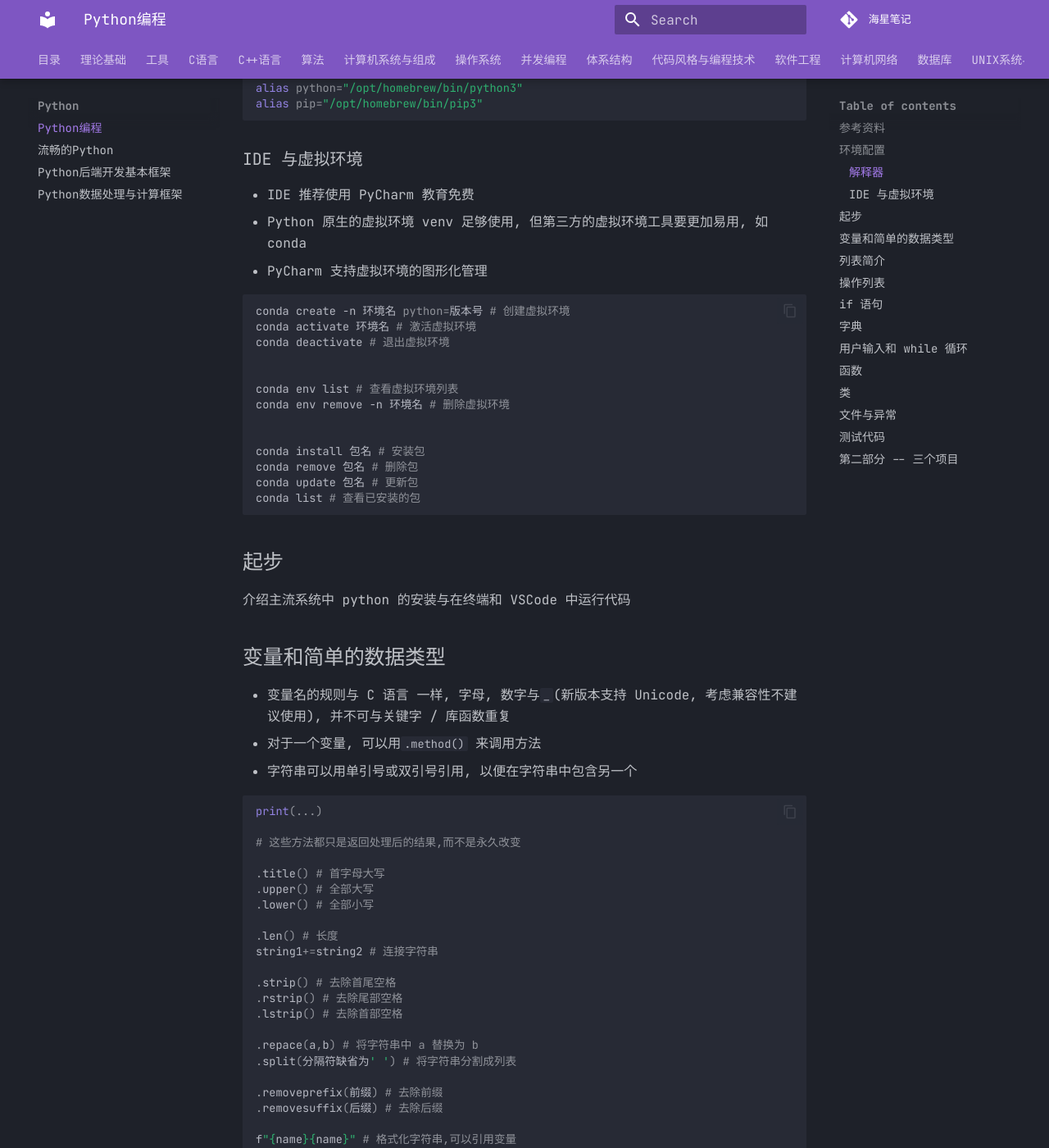
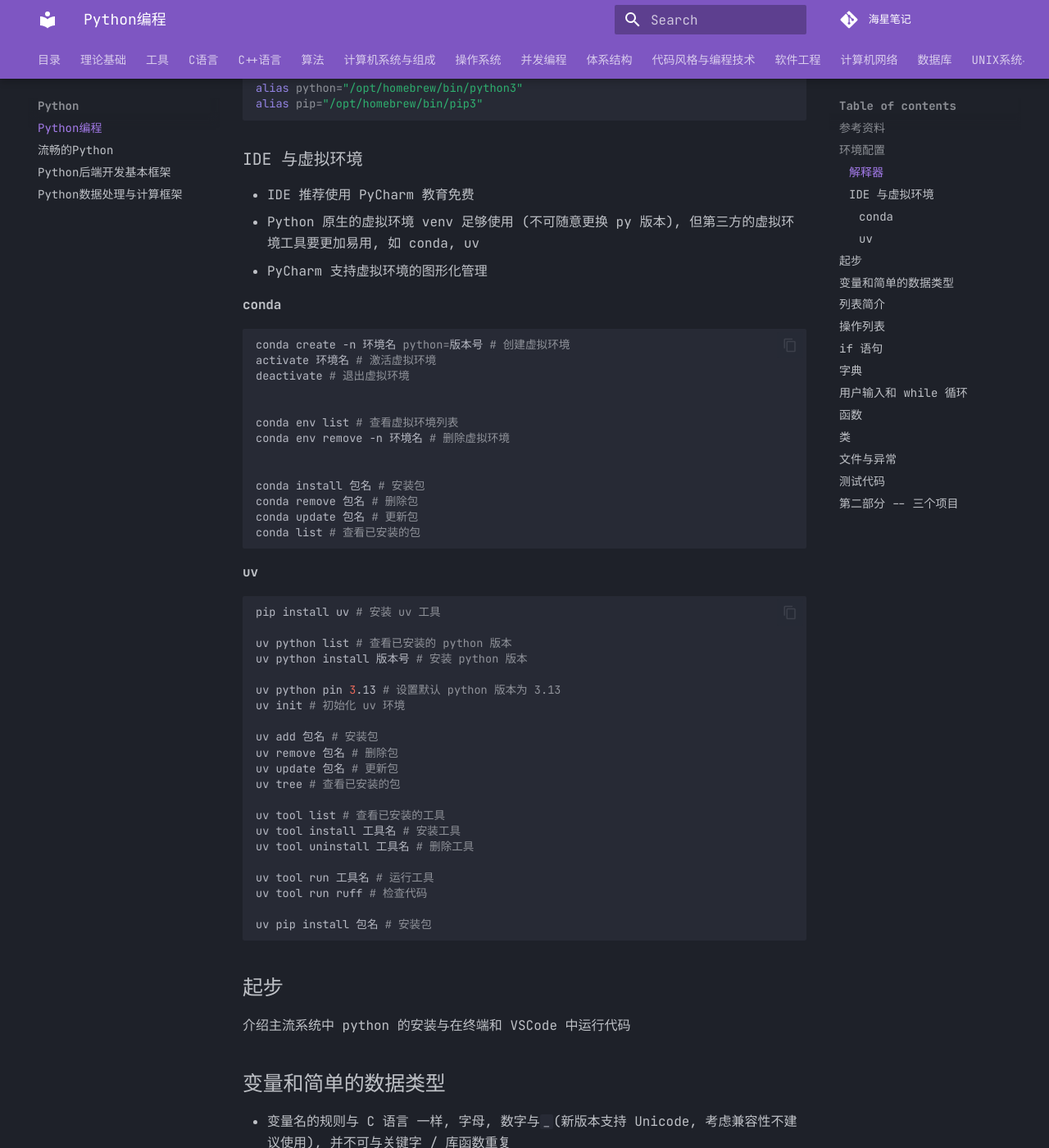
Before and after one commit to hxaxd/hxlog, an MkDocs documentation site: the page built from docs/深入方向/Python/Python编程.md, in a window 1280 px wide and 1400 px high, scrolled down 671 px. Shown: the whole window at 82% size. Built offline with MkDocs 1.6.1 and Material for MkDocs 9.7.7, drawn with Linux system fonts in a browser that asks for light colours; comment, search, counter and statistics services are not loaded.

Commit message:
2025-05
包含 1 个原始提交的变更:
- 1533dbe: 2025-05-02

````diff
--- a/docs/深入方向/Python/Python编程.md
+++ b/docs/深入方向/Python/Python编程.md
@@ -30,13 +30,15 @@ alias pip="/opt/homebrew/bin/pip3"
 ### IDE 与虚拟环境
 
 * IDE 推荐使用 PyCharm 教育免费
-* Python 原生的虚拟环境 venv 足够使用, 但第三方的虚拟环境工具要更加易用, 如 conda
+* Python 原生的虚拟环境 venv 足够使用 (不可随意更换 py 版本), 但第三方的虚拟环境工具要更加易用, 如 conda, uv
 * PyCharm 支持虚拟环境的图形化管理
+
+#### conda
 
 ```shell
 conda create -n 环境名 python=版本号 # 创建虚拟环境
-conda activate 环境名 # 激活虚拟环境
-conda deactivate # 退出虚拟环境
+activate 环境名 # 激活虚拟环境
+deactivate # 退出虚拟环境
 
 
 conda env list # 查看虚拟环境列表
@@ -47,6 +49,32 @@ conda install 包名 # 安装包
 conda remove 包名 # 删除包
 conda update 包名 # 更新包
 conda list # 查看已安装的包
+```
+
+#### uv
+
+```shell
+pip install uv # 安装 uv 工具
+
+uv python list # 查看已安装的 python 版本
+uv python install 版本号 # 安装 python 版本
+
+uv python pin 3.13 # 设置默认 python 版本为 3.13
+uv init # 初始化 uv 环境
+
+uv add 包名 # 安装包
+uv remove 包名 # 删除包
+uv update 包名 # 更新包
+uv tree # 查看已安装的包
+
+uv tool list # 查看已安装的工具
+uv tool install 工具名 # 安装工具
+uv tool uninstall 工具名 # 删除工具
+
+uv tool run 工具名 # 运行工具
+uv tool run ruff # 检查代码
+
+uv pip install 包名 # 安装包
 ```
 
 ## 起步
````
Also changed, not shown: docs/index.md (+0 -2 lines), docs/计算机基础/C/C语言重点总结.md (+0 -1 lines).
